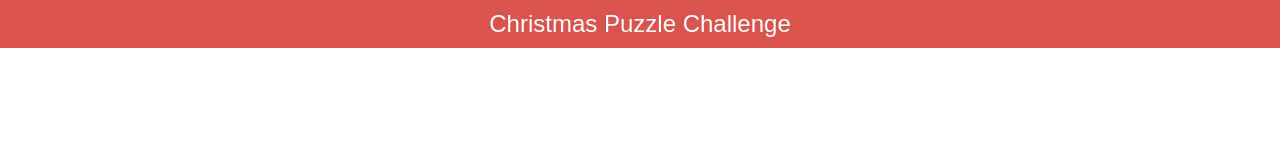
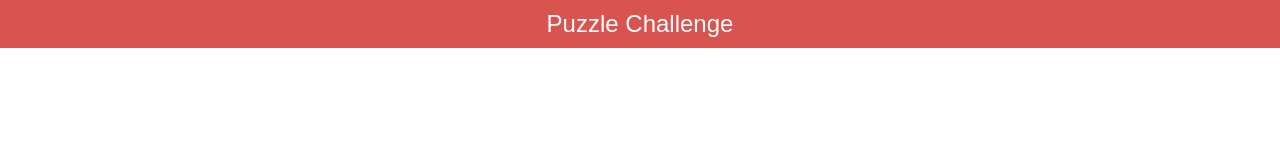
Before and after one commit to joelbiju/chgame1, a plain HTML site: page index.html in a window 1280 px wide. Drawn offline with Linux system fonts and the light colour scheme.

Commit message:
Update index.html

```diff
--- a/index.html
+++ b/index.html
@@ -33,7 +33,7 @@
 </head>
 <body>
     <header>
-        Christmas Puzzle Challenge
+        Puzzle Challenge
     </header>
 
     <div id="puzzle-container">
```
